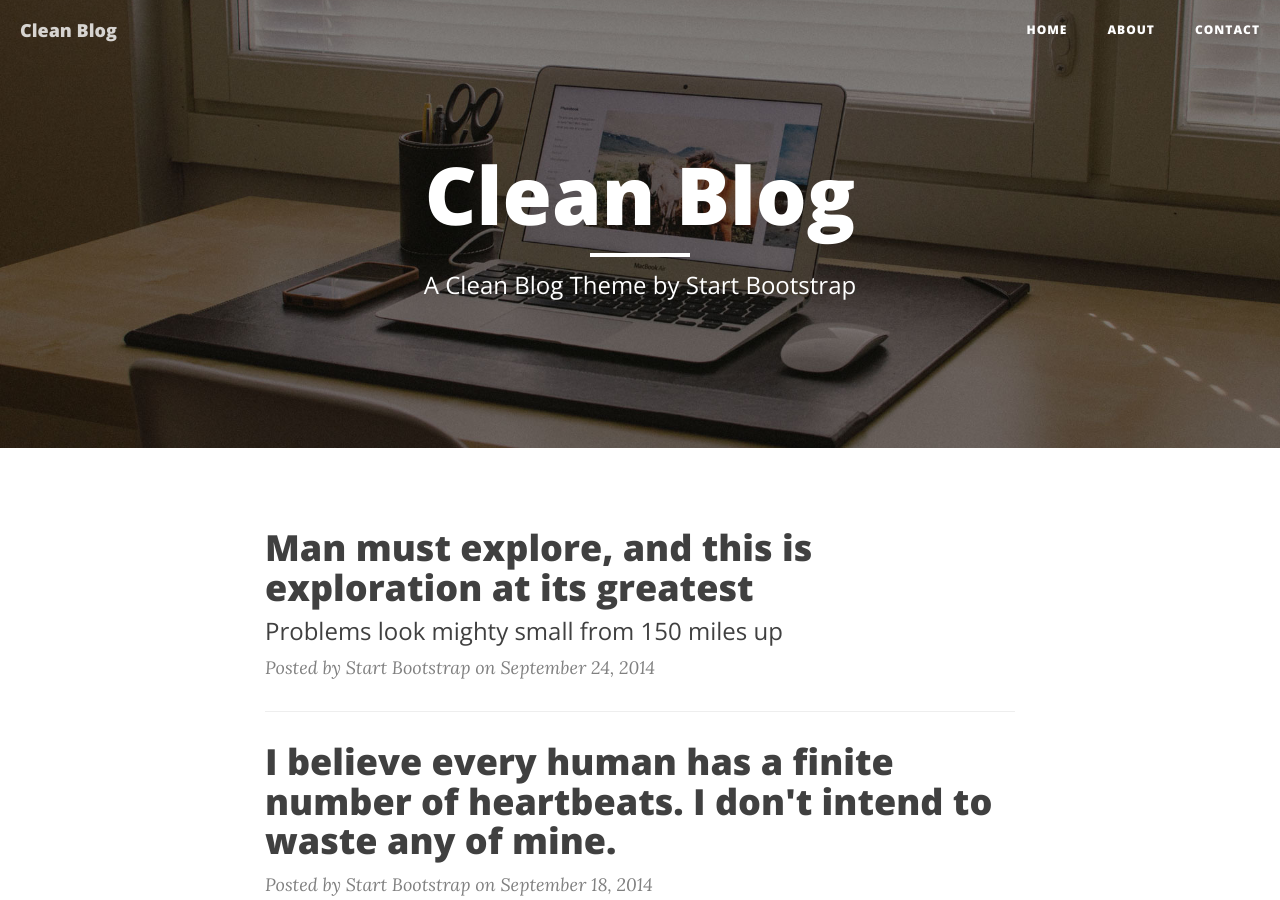
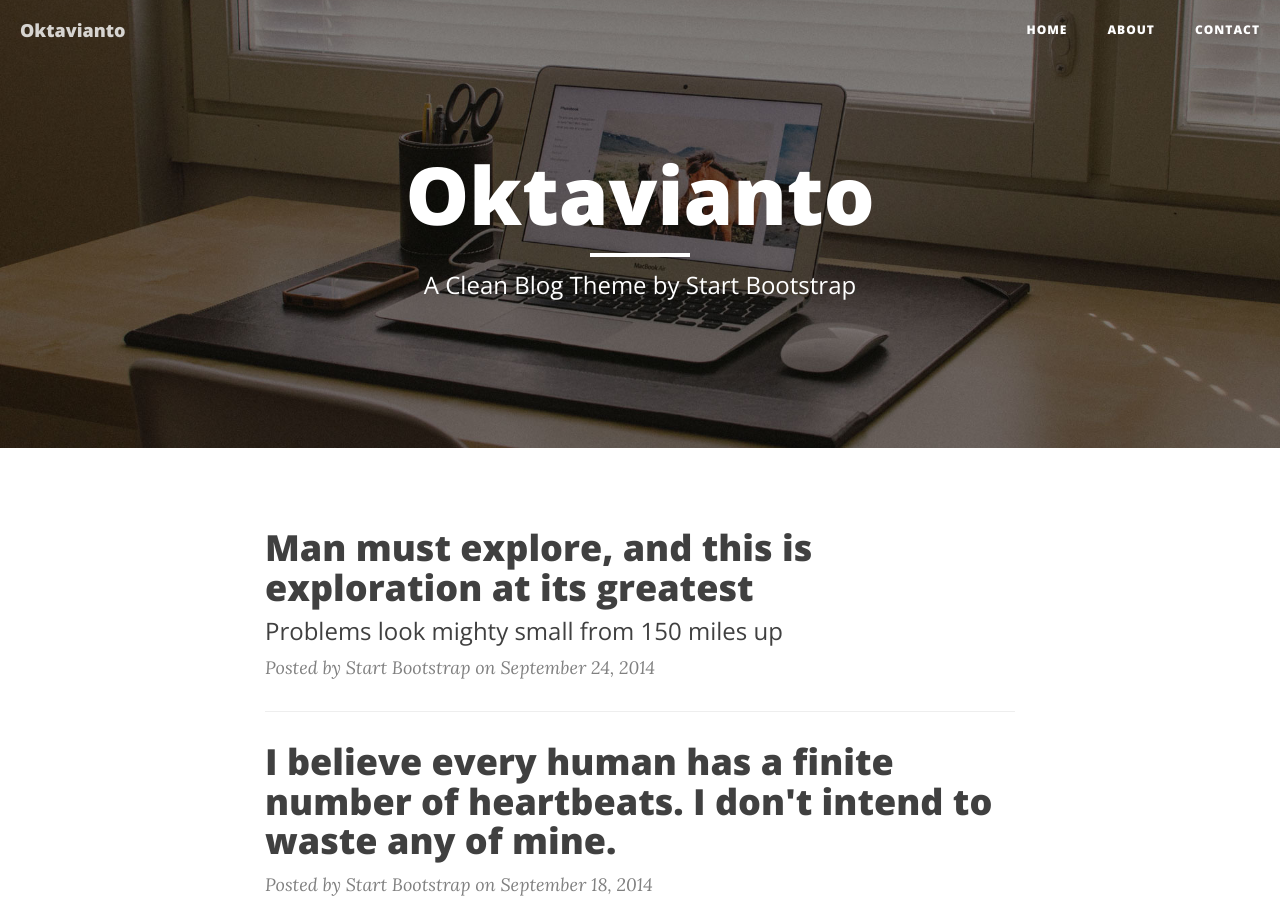
Before and after one commit to oktavianto/oktavianto.github.io, a Jekyll site: the page built from index.html, in a window 1280 px wide and 900 px high. Built offline with Jekyll 4.4.1, drawn with Linux system fonts in a browser that asks for light colours; nearby versions of some CDN libraries; the list of posts is cut into pages by our own code; some of the changed text lies outside the part shown.

Commit message:
Update _config.yml

```diff
--- a/_config.yml
+++ b/_config.yml
@@ -1,8 +1,8 @@
 # Site settings
-title: Clean Blog
+title: Oktavianto
 header-img: img/home-bg.jpg
 email: excel@oktavianto.id
-copyright_name: Your/Project/Corporate Name
+copyright_name: Oktavianto
 description: "Write your site description here. It will be used as your sites meta description as well!"
 baseurl: ""
 url: "https://oktavianto.github.io"
```
